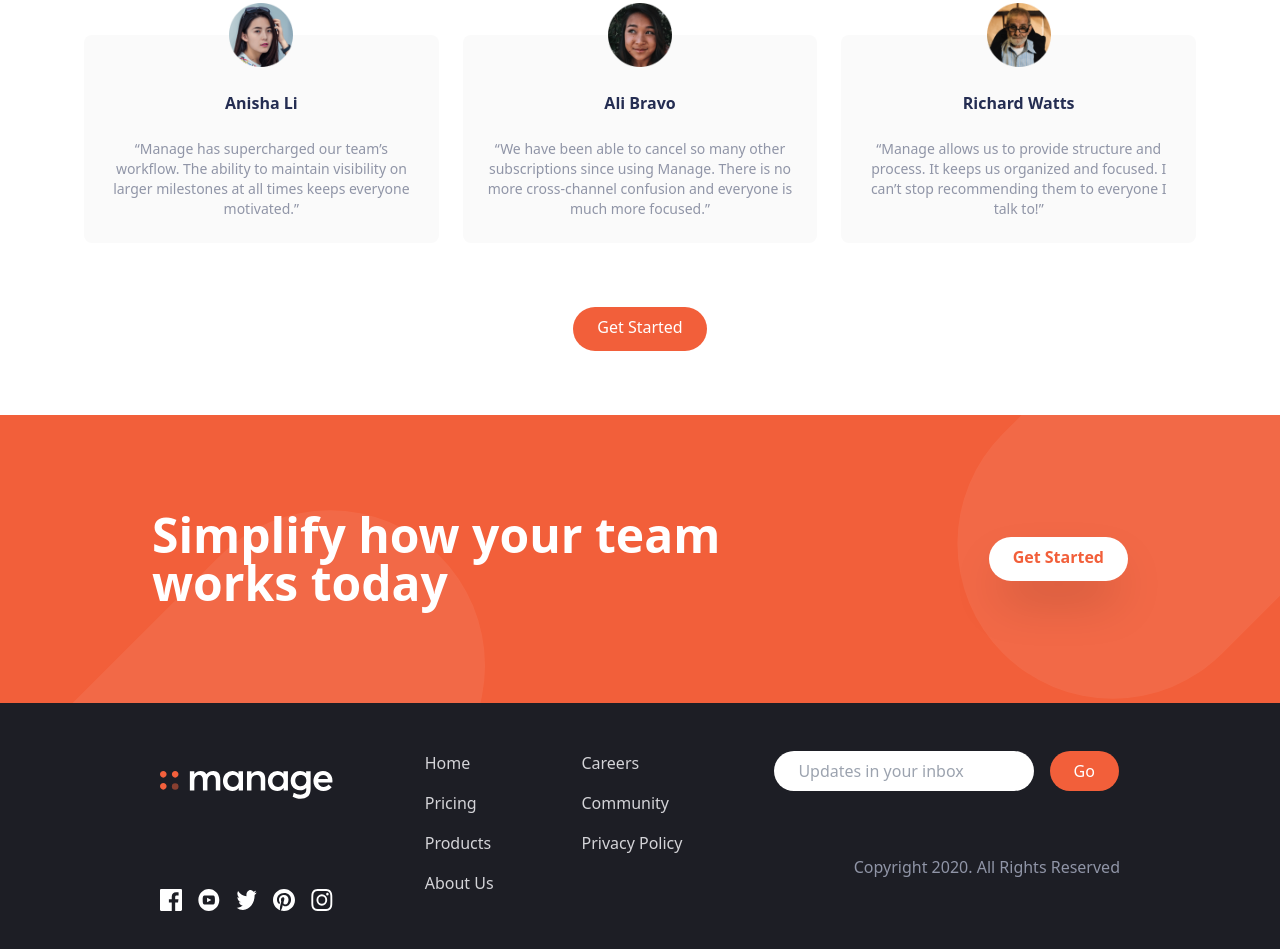
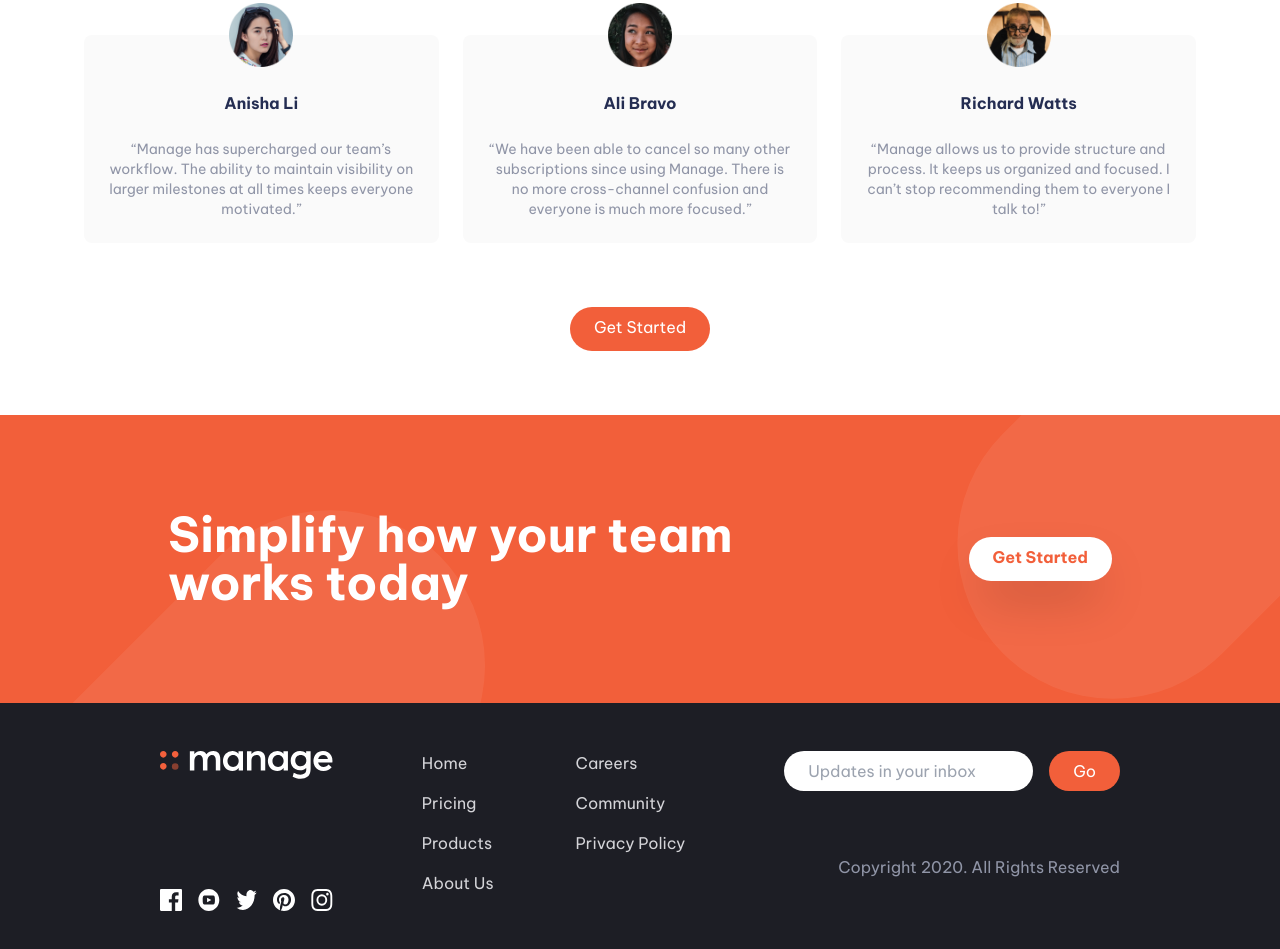
Before and after one commit to ikennaezef/manage-landing, a website: page index.html in a window 1280 px wide. Shown: the part 1365-2314 px from the top of the page. Drawn offline with Linux system fonts and the light colour scheme.

Commit message:
style edits

```diff
--- a/index.html
+++ b/index.html
@@ -169,7 +169,7 @@
 		<!-- CTA SECTION -->
 		<section id="cta" class="bg-brightRed">
 			<div
-				class="container mx-auto flex flex-col items-center justify-between py-24 space-y-12 md:space-y-0 md:flex-row">
+				class="container mx-auto px-4 flex flex-col items-center justify-between py-24 space-y-12 md:space-y-0 md:flex-row">
 				<h2 class="text-white font-bold text-4xl leading-tight text-center md:text-left md:text-5xl md:max-w-xl">
 					Simplify how your
 					team works
@@ -184,9 +184,9 @@
 		<footer class="bg-veryDarkBlue py-12">
 			<div class="container mx-auto px-4 md:px-2">
 				<div class="flex flex-col-reverse justify-between md:flex-row md:space-x-12">
-					<div class="flex flex-col-reverse justify-between space-y-5 items-center md:flex-col md:w-1/5">
+					<div class="flex flex-col-reverse justify-between items-center md:flex-col md:w-1/5">
 						<p class="text-center text-darkGrayishBlue my-6 md:hidden md:my-0">Copyright 2020. All Rights Reserved</p>
-						<img src="images/logo_white.svg" alt="logo" class="w-48 my-6 md:w-64 md:my-0">
+						<img src="images/logo_white.svg" alt="logo" class="block w-48 mt-12 md:w-64 md:mt-0">
 						<div class="flex space-x-6 md:space-x-4">
 							<img src="images/icon-facebook.svg" alt="facebook icon" class="w-8">
 							<img src="images/icon-youtube.svg" alt="youtube icon" class="w-8">
--- a/input.css
+++ b/input.css
@@ -1,3 +1,5 @@
+@import url('https://fonts.googleapis.com/css2?family=Be+Vietnam+Pro:wght@400;500;600;700;800&display=swap');
+
 @tailwind base;
 @tailwind components;
 @tailwind utilities;
@@ -7,6 +9,7 @@ body {
   background-repeat: no-repeat;
   background-size: 800px;
   background-position: 90% -25%;
+  font-family: 'Be Vietnam Pro', sans-serif;
 }
 
 section#cta {
```
Also changed, not shown: css/style.css, images/icon-close.svg (deleted), images/icon-hamburger.svg (deleted).
